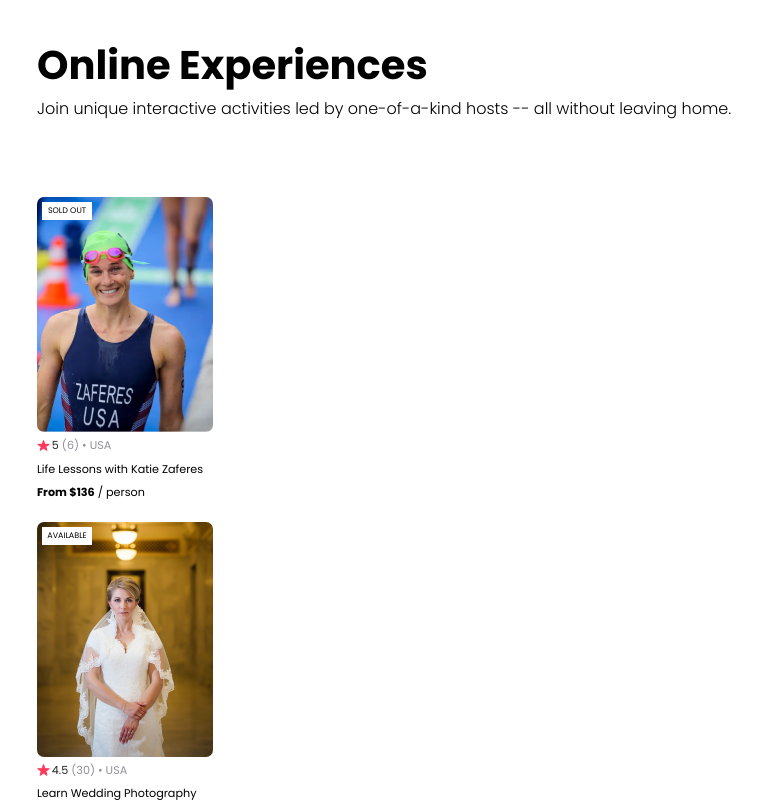
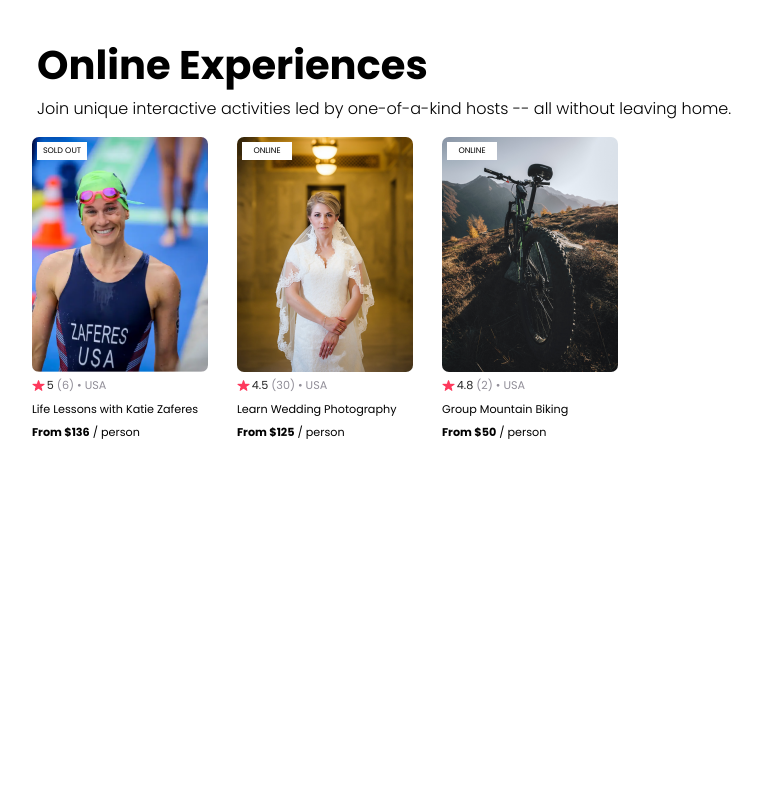
Before and after one commit to thebaiway/airbnb-clone, a React (Create React App) app: page / in a window 1280 px wide. Shown: the part 820-1622 px from the top of the page, without its empty margins (3-762 px from the left). After the commit the page ends 1272 px from the top, so only its background shows below. Built offline with nearby package versions, Linux system fonts and the light colour scheme.

Commit message:
updating card component

```diff
--- a/src/App.css
+++ b/src/App.css
@@ -23,7 +23,6 @@
 
 .hero--div {
     padding: 40px;
-    margin-bottom: 50px;
 }
 
 .hero--img_div {
@@ -33,7 +32,7 @@
 }
 
 .hero--img {
-    height:auto;
+    height: auto;
     width: 100%;
 }
 
@@ -49,9 +48,10 @@
 }
 
 .card--div {
-    margin-top: -70px;
-    padding: 40px;
+    margin-top: -40px;
+    padding-left: 20px;
     font-size: 13px;
+    margin-left: 15px;
 }
 
 .card--div_img {
@@ -98,3 +98,7 @@
     margin-top: -5px;
     width: 170px;
 }
+
+.cards {
+    display: flex;
+}
--- a/src/App.js
+++ b/src/App.js
@@ -8,6 +8,7 @@ function App() {
   const cards = data.map (x => {
     return (
     <Card
+        key = {x.id}
         img = {x.coverImg}
         status = {x.status}
         rating = {x.stats.rating}
@@ -15,6 +16,8 @@ function App() {
         location = {x.location}
         title = {x.title}
         price = {x.price}
+        country = {x.country}
+        openSpots = {x.openSpots}
     />
     )
   })
@@ -23,7 +26,9 @@ function App() {
     <div className="App">
         <Navbar />
         <Hero />
+      <section className = "cards">
         {cards}
+      </section>
     </div>
   );
 }
--- a/src/Components/Card.js
+++ b/src/Components/Card.js
@@ -1,13 +1,24 @@
 import cardStar from '../images/star.png'
 
 export default function Card (props) {
+
+    let badgeText
+    if (props.openSpots === 0) {
+        badgeText = "SOLD OUT"
+    } else if (props.location === "ONLINE") {
+        badgeText = "ONLINE"
+    } else {
+
+    }
+
     return (
+
     <div className="card--div">
              <img className="card--div_img" src={props.img} alt=""></img>
-             <p className="card--div_sold-out">{props.status}</p>
+            <p className="card--div_sold-out">{badgeText}</p>
         <div className="card--div_star">
             <img className="card--div_star-img" src={cardStar} alt=""></img>
-            <p className="card--div_star-desc">{props.rating}<scan> ({props.reviewCount}) • {props.location} </scan></p>
+            <p className="card--div_star-desc">{props.rating}<scan> ({props.reviewCount}) • {props.country} </scan></p>
         </div>
         <div className="card--div_price">
             <p>{props.title}</p>
--- a/src/data.js
+++ b/src/data.js
@@ -1,8 +1,7 @@
-export default [
+const theData = [
     {
         id: 1,
         title: "Life Lessons with Katie Zaferes",
-        status: 'SOLD OUT',
         description: "I will share with you what I call \"Positively Impactful Moments of Disappointment.\" Throughout my career, many of my highest moments only came after setbacks and losses. But learning from those difficult moments is what gave me the ability to rise above them and reach my goals.",
         price: 136,
         coverImg:"./images/katie-zaferes.png",
@@ -10,13 +9,13 @@ export default [
             rating: 5.0,
             reviewCount: 6
         },
-        location: "USA",
+        location: "ONLINE",
+        country: "USA",
         openSpots: 0,
     },
     {
         id: 2,
         title: "Learn Wedding Photography",
-        status: 'AVAILABLE',
         description: "Interested in becoming a wedding photographer? For beginner and experienced photographers alike, join us in learning techniques required to leave the happy couple with memories that'll last a lifetime.",
         price: 125,
         coverImg: './images/wedding-photography.png',
@@ -24,13 +23,13 @@ export default [
             rating: 4.5,
             reviewCount: 30
         },
-        location: "USA",
+        location: "ONLINE",
+        country: "USA",
         openSpots: 27,
     },
     {
         id: 3,
         title: "Group Mountain Biking",
-        status: 'ONLINE',
         description: "Experience the beautiful Norwegian landscape and meet new friends all while conquering rugged terrain on your mountain bike. (Bike provided!)",
         price: 50,
         coverImg:'./images/mountain-bike.png',
@@ -38,7 +37,10 @@ export default [
             rating: 4.8,
             reviewCount: 2
         },
-        location: "USA",
+        location: "ONLINE",
+        country: "USA",
         openSpots: 3,
     }
 ]
+
+export default theData;
```
